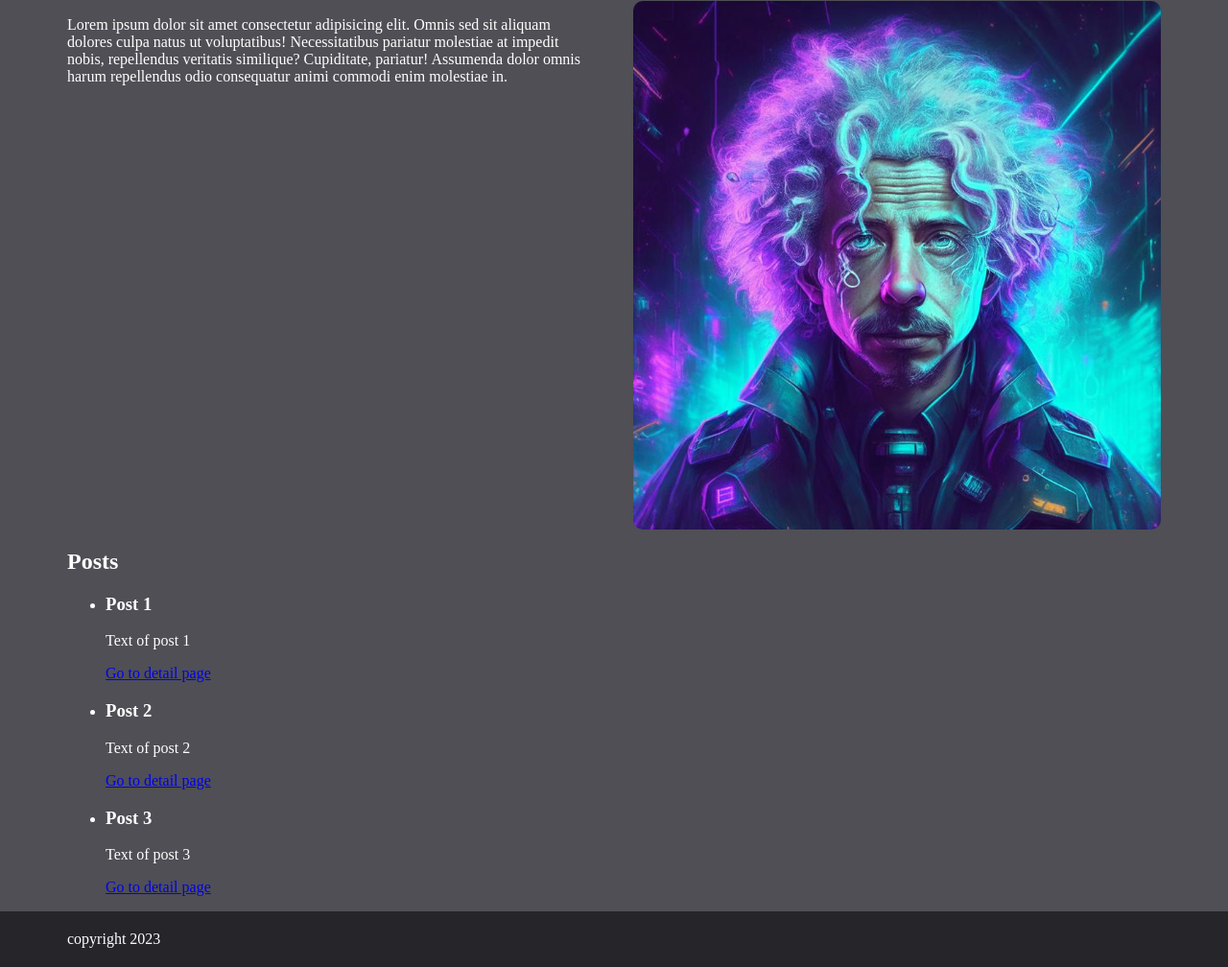
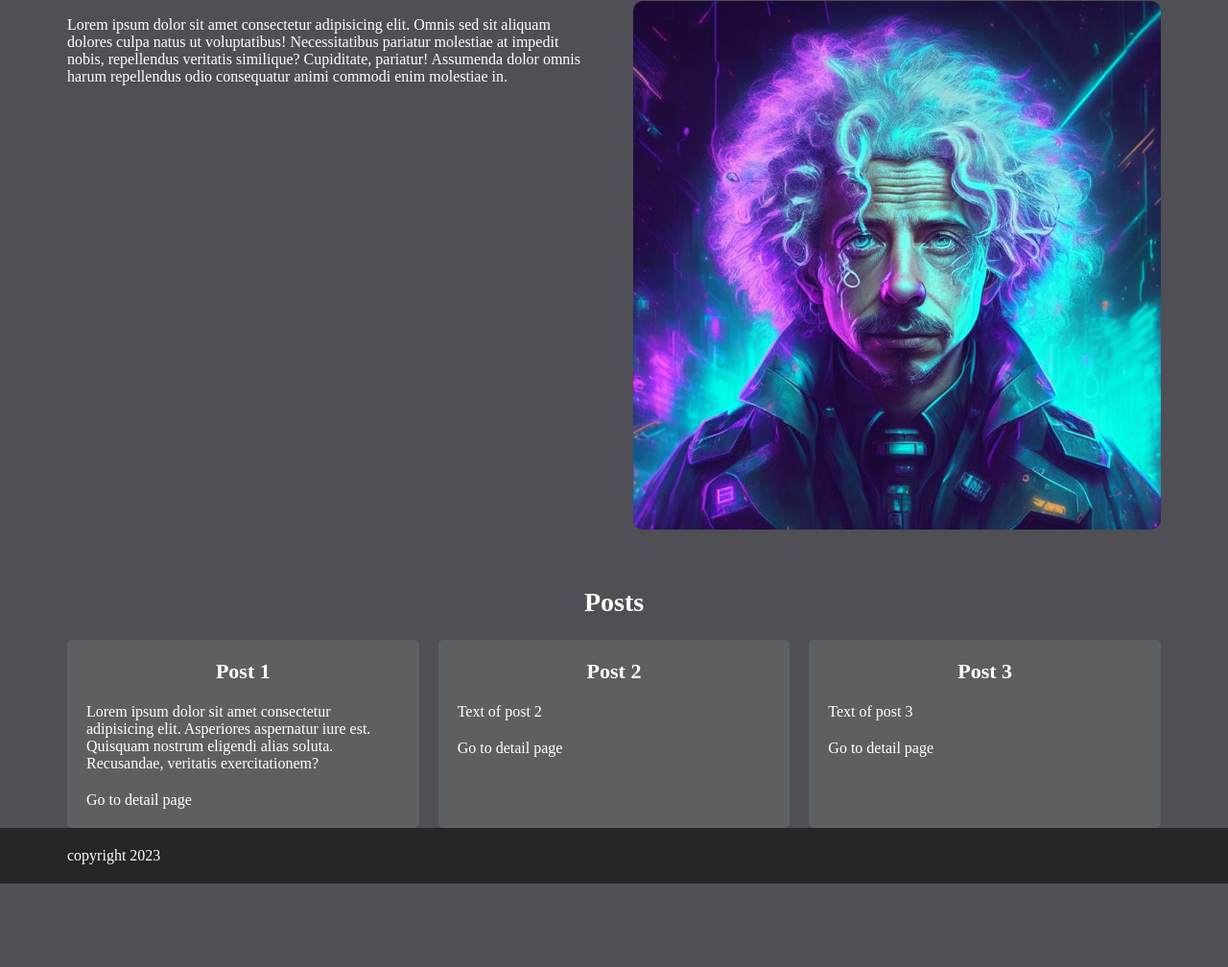
Before and after one commit to SergeiAmpilov/simplewebsite, a plain HTML site: page index.html in a window 1280 px wide. Shown: the part 215-1223 px from the top of the page at 96% size. After the commit the page ends 1136 px from the top, so only its background shows below. Drawn offline with nearby package versions, Linux system fonts and the light colour scheme.

Commit message:
feat: sectin blog posts ready

```diff
--- a/index.html
+++ b/index.html
@@ -35,24 +35,30 @@
         <img src="images/portrait.png" alt="" class="content__image">
       </div>
       <section>
-        <h2>Posts</h2>
-        <ul>
-          <li>
-            <h3>Post 1</h3>
-            <p>Text of post 1</p>
-            <a href="detail.html">Go to detail page</a>
-
+        <h2 class="title2">
+          Posts
+        </h2>
+        <ul class="post-list">
+          <li class="post-list__card">
+            <h3 class="title3">
+              Post 1
+            </h3>
+            <p class="post-list__text">
+              Lorem ipsum dolor sit amet consectetur adipisicing elit. Asperiores aspernatur iure est. Quisquam nostrum eligendi alias soluta. Recusandae, veritatis exercitationem?
+            </p>
+            <a href="detail.html" class="post-list__link">
+              Go to detail page
+            </a>
           </li>
-          <li>
-            <h3>Post 2</h3>
-            <p>Text of post 2</p>
-            <a href="detail.html">Go to detail page</a>
-
+          <li class="post-list__card">
+            <h3 class="title3">Post 2</h3>
+            <p class="post-list__text">Text of post 2</p>
+            <a href="detail.html" class="post-list__link">Go to detail page</a>
           </li>
-          <li>
-            <h3>Post 3</h3>
-            <p>Text of post 3</p>
-            <a href="detail.html">Go to detail page</a>
+          <li class="post-list__card">
+            <h3 class="title3">Post 3</h3>
+            <p class="post-list__text">Text of post 3</p>
+            <a href="detail.html" class="post-list__link">Go to detail page</a>
           </li>
         </ul>
       </section>
--- a/styles/index.css
+++ b/styles/index.css
@@ -6,5 +6,11 @@
 @import url(./navigation/navigation.css);
 @import url(./nav-button/nav-button.css);
 @import url(./title/title1.css);
+@import url(./title/title2.css);
+@import url(./title/title3.css);
 @import url(./content/content.css);
 @import url(./content/__image/content__image.css);
+@import url(./post-list/post-list.css);
+@import url(./post-list/__card/post-list__card.css);
+@import url(./post-list/__text/post-list__text.css);
+@import url(./post-list/__link/post-list__link.css);
--- /dev/null
+++ b/styles/post-list/__card/post-list__card.css
@@ -0,0 +1,13 @@
+.post-list__card {
+  background-color: rgba(216, 243, 222, .1);
+  padding: 20px;
+  border-radius: 5px;
+
+  transition: .5s linear;
+}
+
+
+.post-list__card:hover {
+  background-color: rgba(216, 243, 222, .9);
+  color: #4F4F55;
+}
--- /dev/null
+++ b/styles/post-list/__link/post-list__link.css
@@ -0,0 +1,17 @@
+.post-list__link,
+.post-list__link:visited {
+  text-decoration: none;
+  color: #fff;
+
+  transition: .5s linear;
+}
+
+
+.post-list__card:hover .post-list__link {
+  color: #4F4F55;
+
+}
+
+.post-list__link:hover {
+  text-shadow:1px 1px 10px #fff, 1px 1px 10px rgb(26, 201, 250);
+}
--- /dev/null
+++ b/styles/post-list/__text/post-list__text.css
@@ -0,0 +1,3 @@
+.post-list__text {
+  margin: 20px 0;
+}
--- /dev/null
+++ b/styles/post-list/post-list.css
@@ -0,0 +1,10 @@
+.post-list {
+  list-style-type: none;
+  margin: 0;
+  padding: 0;
+
+  display: grid;
+  grid-template-columns: 1fr 1fr 1fr;
+  gap: 20px;
+
+}
--- /dev/null
+++ b/styles/title/title2.css
@@ -0,0 +1,5 @@
+.title2 {
+  text-align: center;
+  font-size: 28px;
+  margin-top: 60px;
+}
--- /dev/null
+++ b/styles/title/title3.css
@@ -0,0 +1,5 @@
+.title3 {
+  font-size: 22px;
+  margin: 0;
+  text-align: center;
+}
```
